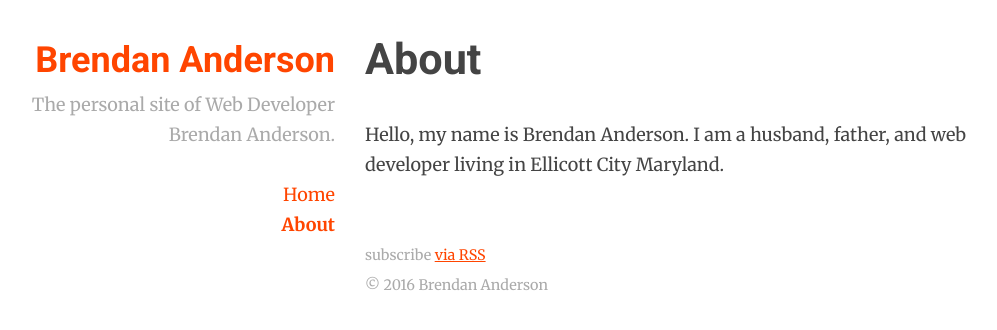
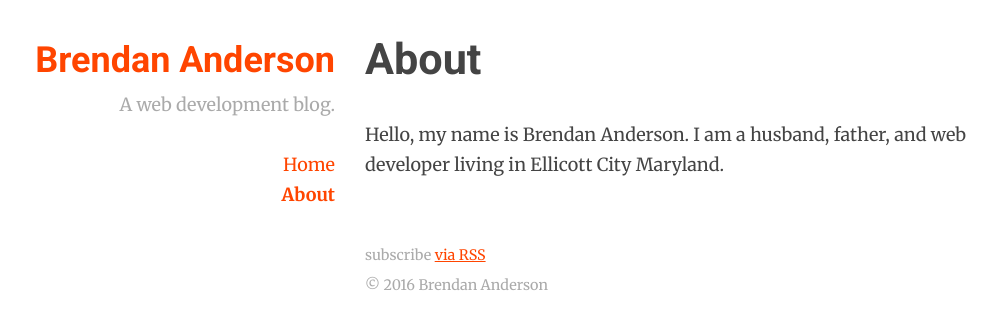
Before and after one commit to bander2/bander2.github.io, a Jekyll site: the page built from about.md, in a window 1280 px wide. Shown: the top 330 px of the page, without its empty margins (130-1127 px from the left). Built offline with Jekyll 4.4.1, drawn with Linux system fonts in a browser that asks for light colours.

Commit message:
Update description

```diff
--- a/_config.yml
+++ b/_config.yml
@@ -1,23 +1,8 @@
-# Welcome to Jekyll!
-#
-# This config file is meant for settings that affect your whole blog, values
-# which you are expected to set up once and rarely edit after that. If you find
-# yourself editing these this file very often, consider using Jekyll's data files
-# feature for the data you need to update frequently.
-#
-# For technical reasons, this file is *NOT* reloaded automatically when you use
-# 'jekyll serve'. If you change this file, please restart the server process.
-
-# Site settings
-# These are used to personalize your new site. If you look in the HTML files,
-# you will see them accessed via {{ site.title }}, {{ site.email }}, and so on.
-# You can create any custom variable you would like, and they will be accessible
-# in the templates via {{ site.myvariable }}.
 title: Brendan Anderson
 email: bander2.imda@gmail.com
-description: The personal site of Web Developer Brendan Anderson.
-baseurl: "" # the subpath of your site, e.g. /blog
-url: "http://andersonproject.com" # the base hostname & protocol for your site
+description: A web development blog.
+baseurl: ""
+url: "https://bander2.github.io" # the base hostname & protocol for your site
 twitter_username: andersonpro79
 github_username: hcpss-banderson
 author: Brendan Anderson
```
